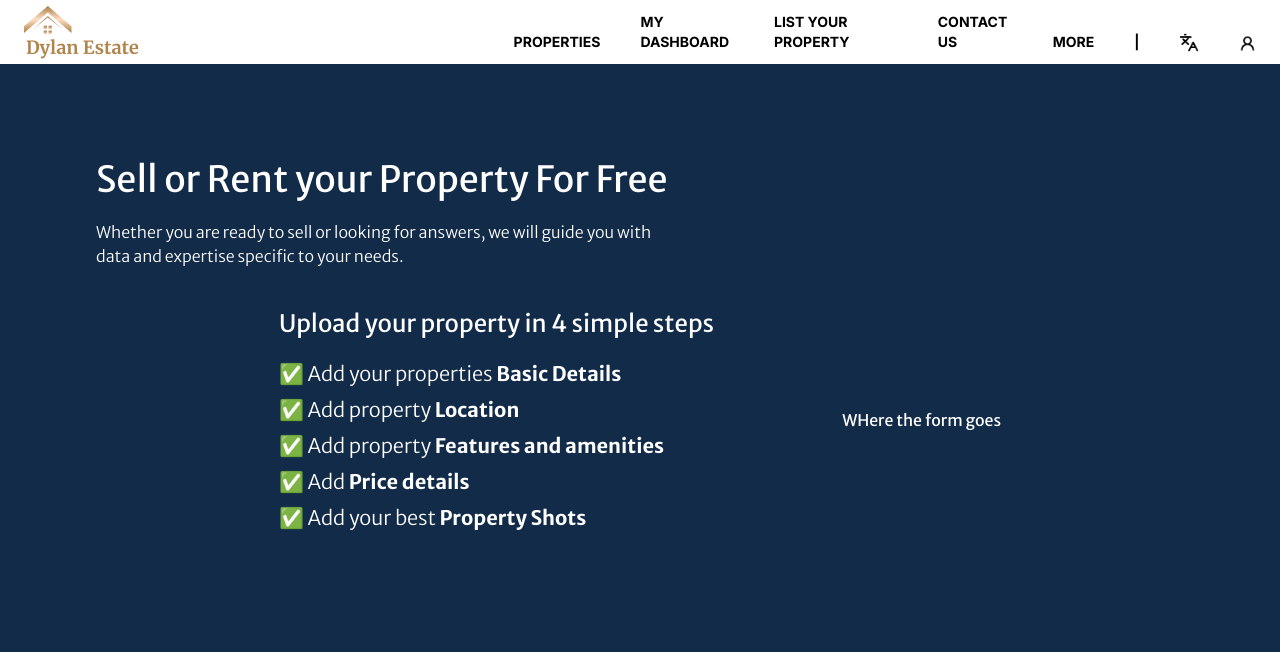
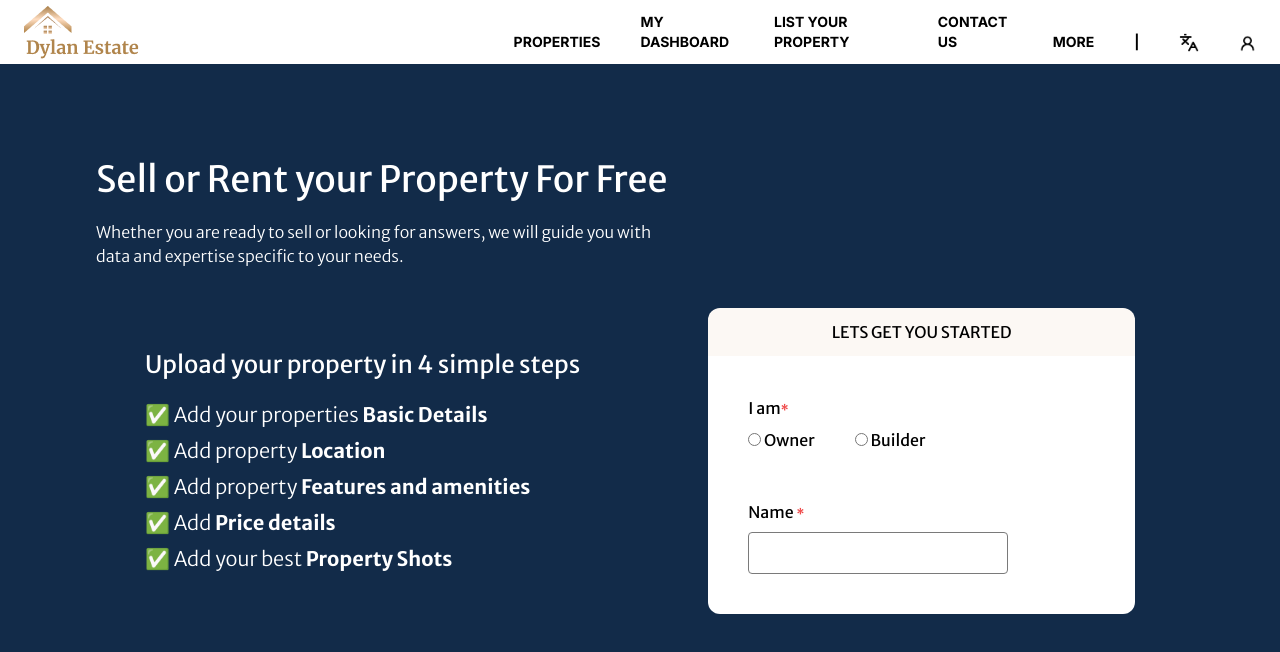
Before and after one commit to Adithya-why/estateFront, a React (Vite) app: page / in a window 1280 px wide. Shown: the top 652 px of the page. Built offline with nearby package versions, Linux system fonts and the light colour scheme.

Commit message:
started parts of the form component

```diff
--- a/index.html
+++ b/index.html
@@ -2,7 +2,7 @@
 <html lang="en">
   <head>
     <meta charset="UTF-8" />
-    <link rel="icon" type="image/svg+xml" href="/vite.svg" />
+
     <meta name="viewport" content="width=device-width, initial-scale=1.0" />
     <title>Dylan Estate</title>
 
--- a/src/App.jsx
+++ b/src/App.jsx
@@ -4,6 +4,7 @@ import './App.css'
 import { Route, BrowserRouter as Router, Routes } from 'react-router-dom'
 import Navbar from './common/NavBar'
 import Landing from './components/Landing'
+import LoginForm from './components/LoginForm'
 
 function App() {
 
@@ -22,7 +23,7 @@ function App() {
 
         {
         <Landing>
-
+          <LoginForm/>
         </Landing>
         }
 
--- a/src/components/Landing.jsx
+++ b/src/components/Landing.jsx
@@ -1,4 +1,4 @@
-export default function Landing(){
+export default function Landing( { children }){
 
 
 
@@ -25,7 +25,7 @@ export default function Landing(){
 
                 <div className="flex flex-col  gap-5">
 
-                    <div className="text-2xl">Upload your property in 4  simple steps</div>
+                    <div className="text-2xl">Upload your property in 4 simple steps</div>
 
                     <div className="text-xl font-thin flex flex-col gap-2">
                         <div>✅ Add your properties <span>Basic Details</span></div>
@@ -39,8 +39,8 @@ export default function Landing(){
 
 
 
-                <div className="">
-                    <h1>WHere the form goes</h1>
+                <div className="w-1/3 rounded-xl overflow-hidden">
+                    {children}
                 </div>
 
 
--- /dev/null
+++ b/src/components/LoginForm.jsx
@@ -0,0 +1,36 @@
+export default function LoginForm(){
+
+
+
+
+    return(
+        <div className="rounded-xl w-full">
+            <div className=" p-3 bg-[#FCF8F4] text-black text-center">LETS GET YOU STARTED</div>
+
+            <div className="p-10 bg-white text-black">
+                <form className="flex flex-col gap-12">
+
+                    <div>
+                        <div>I am<span className=" text-red-500 text-xs">*</span></div>
+                        <div className="flex gap-10 items-center pt-2">
+
+                            <div>
+                                <input type="radio" name="user"/> Owner
+                            </div>
+                            <div>
+                                <input type="radio" name="user" /> Builder
+                            </div>
+                        </div>
+                    </div>
+
+
+                    <div className="flex flex-col gap-2">
+                        <div>Name <span className=" text-red-500 text-xs">*</span></div>
+                        <input type="text" className="p-2 border border-[#7A7A7A] rounded w-3/4"/>
+                    </div>
+
+                </form>
+            </div>
+        </div>
+    )
+}
```
